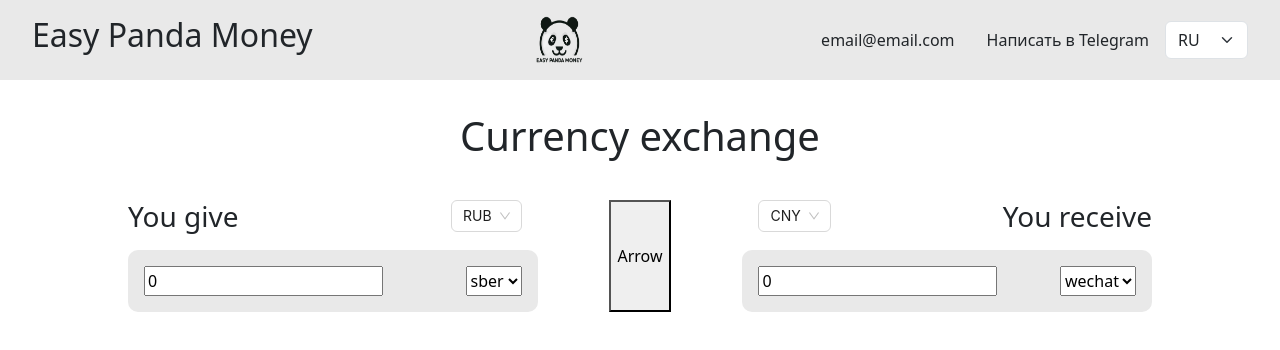
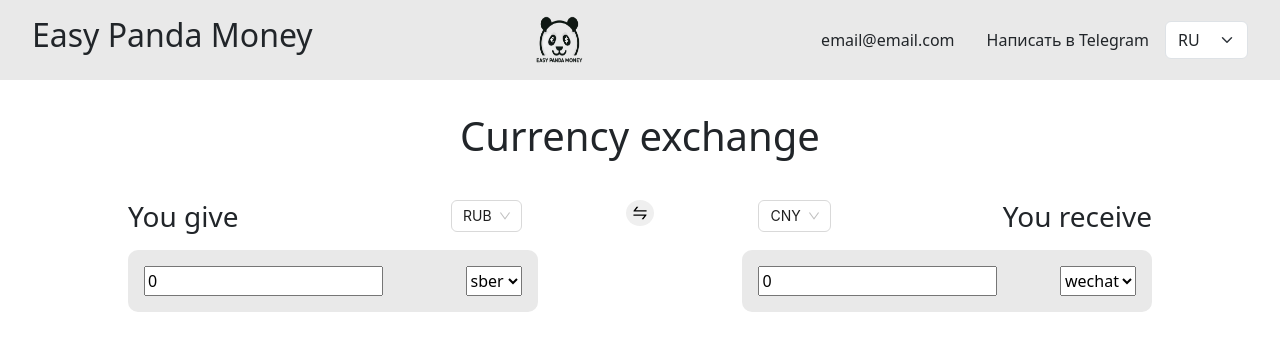
Before and after one commit to senak322/easypanda, a React (Create React App) app: page / in a window 1280 px wide. Shown: the top 350 px of the page. Built offline with nearby package versions, Linux system fonts and the light colour scheme.

Commit message:
add arrow

```diff
--- a/package.json
+++ b/package.json
@@ -3,6 +3,7 @@
   "version": "0.1.0",
   "private": true,
   "dependencies": {
+    "@ant-design/icons": "^5.2.6",
     "@testing-library/jest-dom": "^5.17.0",
     "@testing-library/react": "^13.4.0",
     "@testing-library/user-event": "^13.5.0",
--- a/src/Main/Main.css
+++ b/src/Main/Main.css
@@ -4,3 +4,9 @@
     align-items: center;
     flex-direction: column;
 }
+
+.main__arrow-btn {
+    align-self: baseline;
+    border: none;
+    border-radius: 50%;
+}
--- a/src/Main/Main.jsx
+++ b/src/Main/Main.jsx
@@ -1,6 +1,7 @@
 import "./Main.css"
 import Currency from "../Currency/Currency";
 import CurrencyConverter from "../CurrencyConverter/CurrencyConverter";
+import { SwapOutlined } from "@ant-design/icons";
 
 function Main({
   currencyGive,
@@ -33,7 +34,7 @@ function Main({
           selectedBank={bankGive}
           onBankChange={onGiveBankChange}
         />
-        <button onClick={reverseCurrency}>Arrow</button>
+        <button onClick={reverseCurrency} className="main__arrow-btn"><SwapOutlined/></button>
         <Currency
           title="You receive"
           onCurrencyChange={onCurrencyChangeReceive}
```
Also changed, not shown: 1 other file (tests, documents, lock files or other folders).
